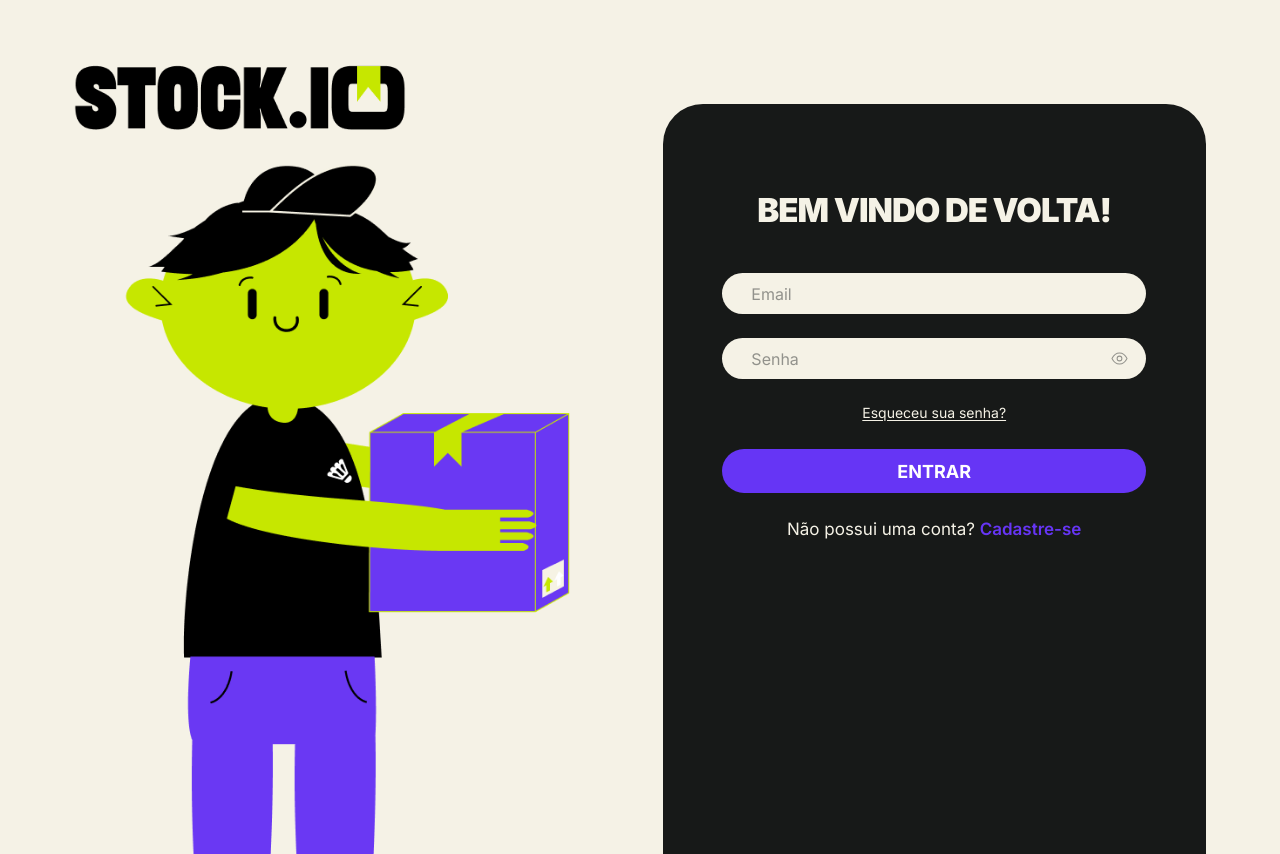
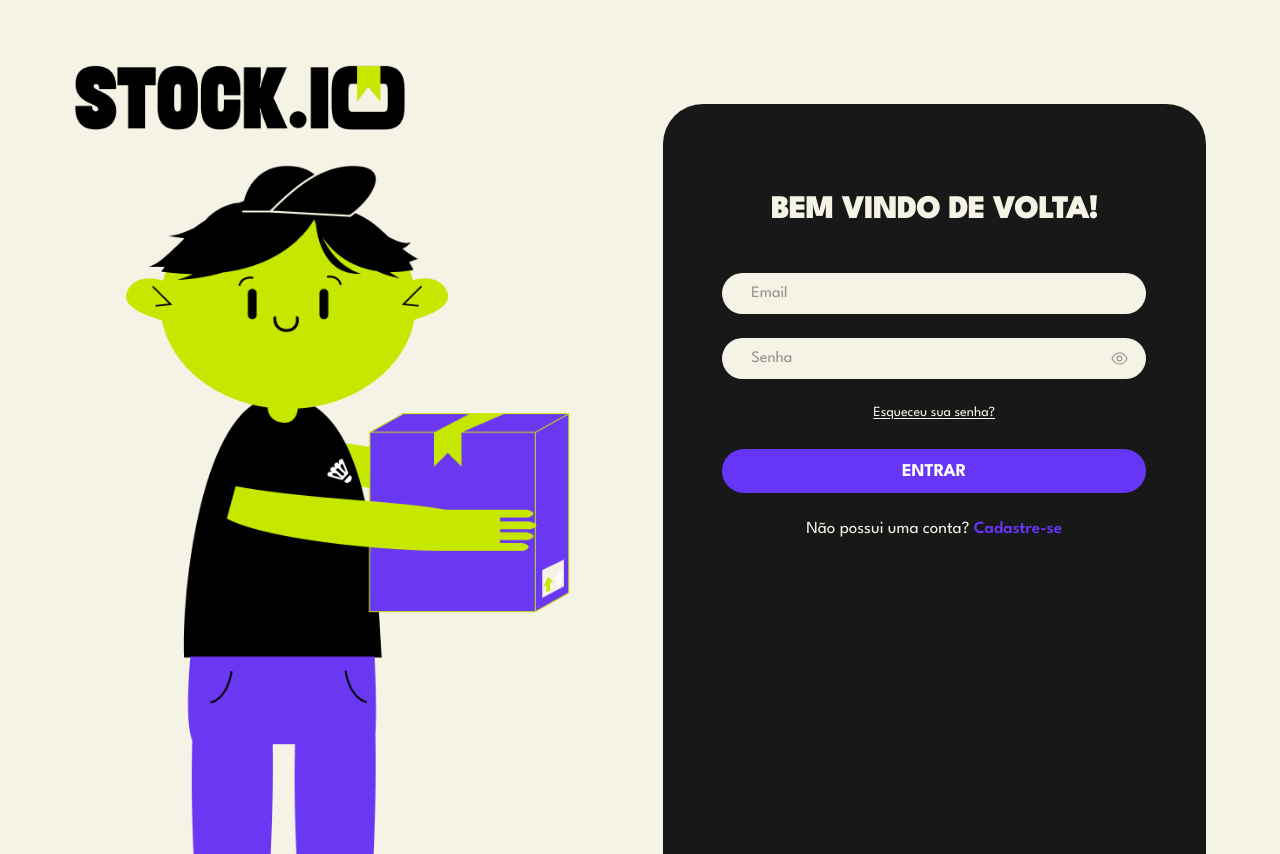
Before and after one commit to domcarvalhoo/cjr-front, a Next.js app: page /inicial in a window 1280 px wide. Built offline with nearby package versions, Linux system fonts and the light colour scheme; no server answers.

Commit message:
feat: tema global (fonte e cores) e ajustes visuais no cadastro

```diff
--- a/app/cadastro/page.tsx
+++ b/app/cadastro/page.tsx
@@ -4,11 +4,8 @@ import Image from "next/image";
 import Link from "next/link";
 import { useRouter } from "next/navigation";
 import axios from "axios";
-import { League_Spartan } from "next/font/google";
 
 import { api } from "../../lib/api";
-
-const leagueSpartan = League_Spartan({ subsets: ["latin"] });
 
 export default function Cadastro() {
     const router = useRouter();
@@ -74,7 +71,7 @@ export default function Cadastro() {
     return (
         <div className="min-h-screen w-full bg-[#F6F3E4] flex justify-center">
             <main className="relative w-[1440px] h-[1024px] flex justify-between px-[85px] overflow-hidden">
-                <div className={`${leagueSpartan.className} font-light text-[25px] leading-none w-[654px] mt-[113px] bg-[#1E1E1E] rounded-t-[40px] px-24 pt-16 flex flex-col items-center`}>
+                <div className="font-light text-[25px] leading-none w-[654px] mt-[113px] bg-[#1E1E1E] rounded-t-[40px] px-24 pt-16 flex flex-col items-center">
                     <h1 className="text-white text-4xl font-bold uppercase mb-10">
                         Crie sua conta
                     </h1>
@@ -158,12 +155,12 @@ export default function Cadastro() {
                             {carregando ? "Criando..." : "Criar conta"}
                         </button>
 
-                        {erro && <p className="text-[#EF4444] text-sm text-center">{erro}</p>}
+                        {erro && <p className="text-[var(--white)] text-[20px] text-center">{erro}</p>}
                     </form>
 
                     <p className="text-[#FFFFFF] mt-6 self-start">
                         Já possui uma conta?{" "}
-                        <Link href="/inicial" className="text-[#6A38F3] font-medium">
+                        <Link href="/inicial" className="text-[#6A38F3] font-medium transition-colors hover:text-[#c8f000]">
                             Login
                         </Link>
                     </p>
--- a/app/globals.css
+++ b/app/globals.css
@@ -1,5 +1,3 @@
-
-@import url("https://fonts.googleapis.com/css2?family=Inter:wght@400;500;600;700;800;900&display=swap");
 @import "tailwindcss";
 
 :root {
@@ -9,6 +7,16 @@
   --purple: #6635f5;
   --green: #c8f000;
   --gray: #92928c;
+}
+
+@theme inline {
+  --font-sans: var(--font-league-spartan);
+
+  --color-preto: var(--black);
+  --color-bege: var(--white);
+  --color-roxo: var(--purple);
+  --color-verde: var(--green);
+  --color-cinza: var(--gray);
 }
 
 @layer base {
@@ -26,7 +34,7 @@
   body {
     background: var(--background);
     color: #000;
-    font-family: "Inter", Arial, sans-serif;
+    font-family: var(--font-sans);
   }
 
   button,
--- a/app/layout.tsx
+++ b/app/layout.tsx
@@ -1,5 +1,11 @@
 import type { Metadata } from "next";
+import { League_Spartan } from "next/font/google";
 import "./globals.css";
+
+const leagueSpartan = League_Spartan({
+  subsets: ["latin"],
+  variable: "--font-league-spartan",
+});
 
 export const metadata: Metadata = {
   title: "STOCK.IO | Login",
@@ -12,7 +18,7 @@ export default function RootLayout({
   children: React.ReactNode;
 }>) {
   return (
-    <html lang="pt-BR">
+    <html lang="pt-BR" className={leagueSpartan.variable}>
       <body>{children}</body>
     </html>
   );
```
